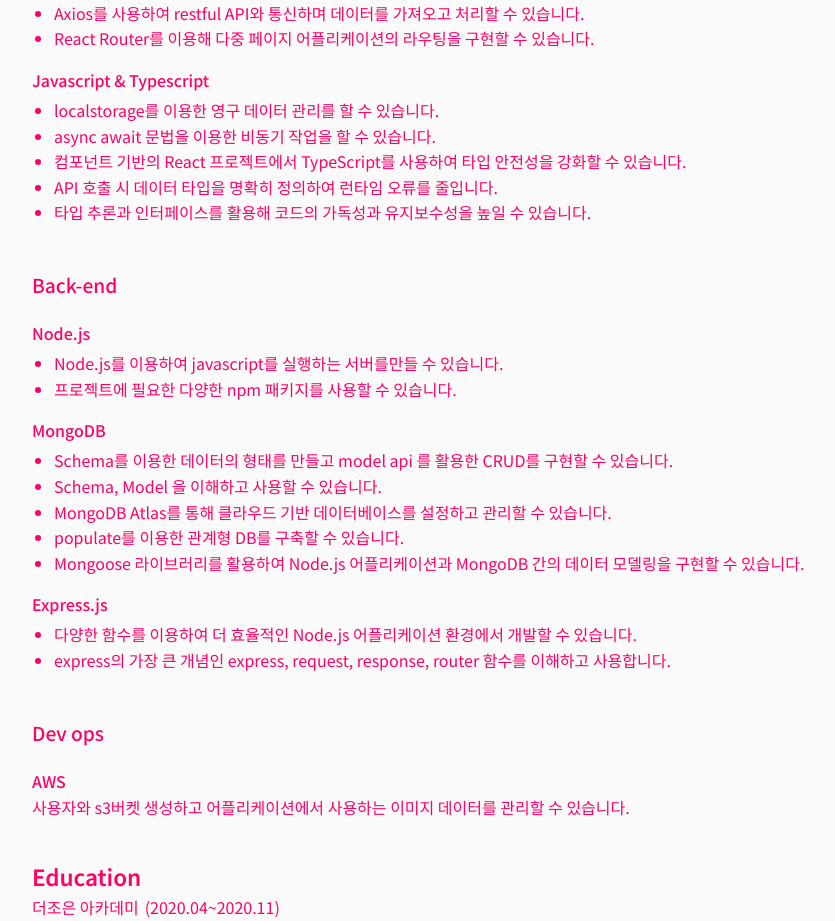
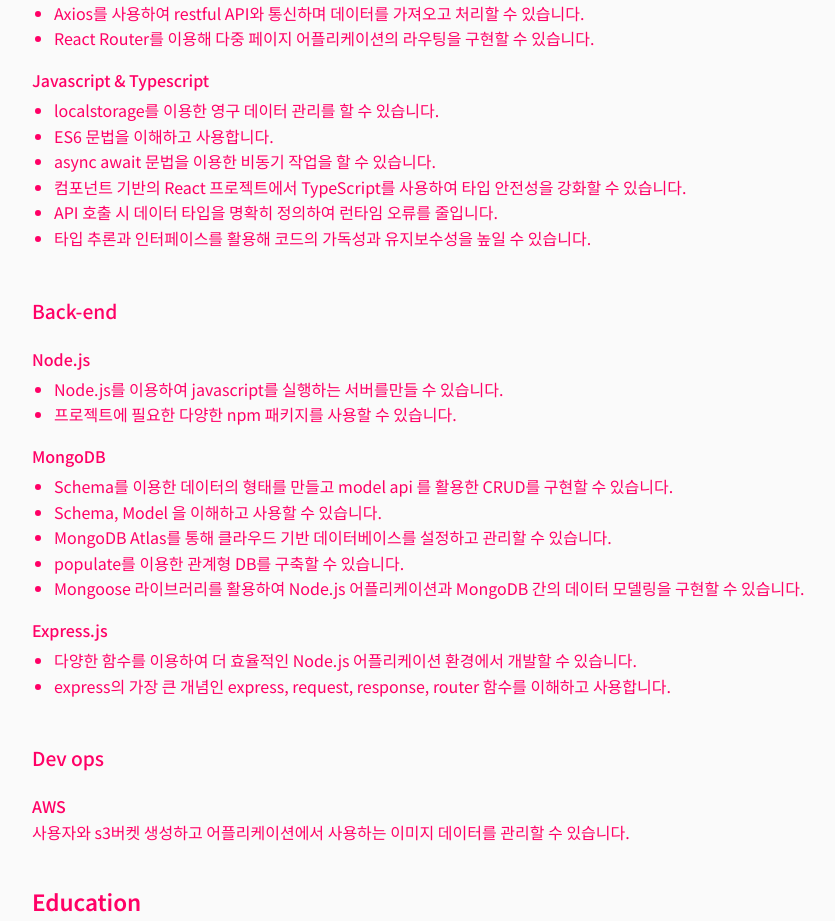
Before and after one commit to hijunglit/hijung-portfolio-ver02, a React (Create React App) app: page /about in a window 1280 px wide. Shown: the part 1170-2091 px from the top of the page, without its empty margins (83-918 px from the left). Built offline with nearby package versions, Linux system fonts and the light colour scheme.

Commit message:
update(진행중)

```diff
--- a/src/screens/About.tsx
+++ b/src/screens/About.tsx
@@ -206,6 +206,7 @@ function About() {
                     <li>
                       localstorage를 이용한 영구 데이터 관리를 할 수 있습니다.
                     </li>
+                    <li>ES6 문법을 이해하고 사용합니다.</li>
                     <li>
                       async await 문법을 이용한 비동기 작업을 할 수 있습니다.
                     </li>
```
